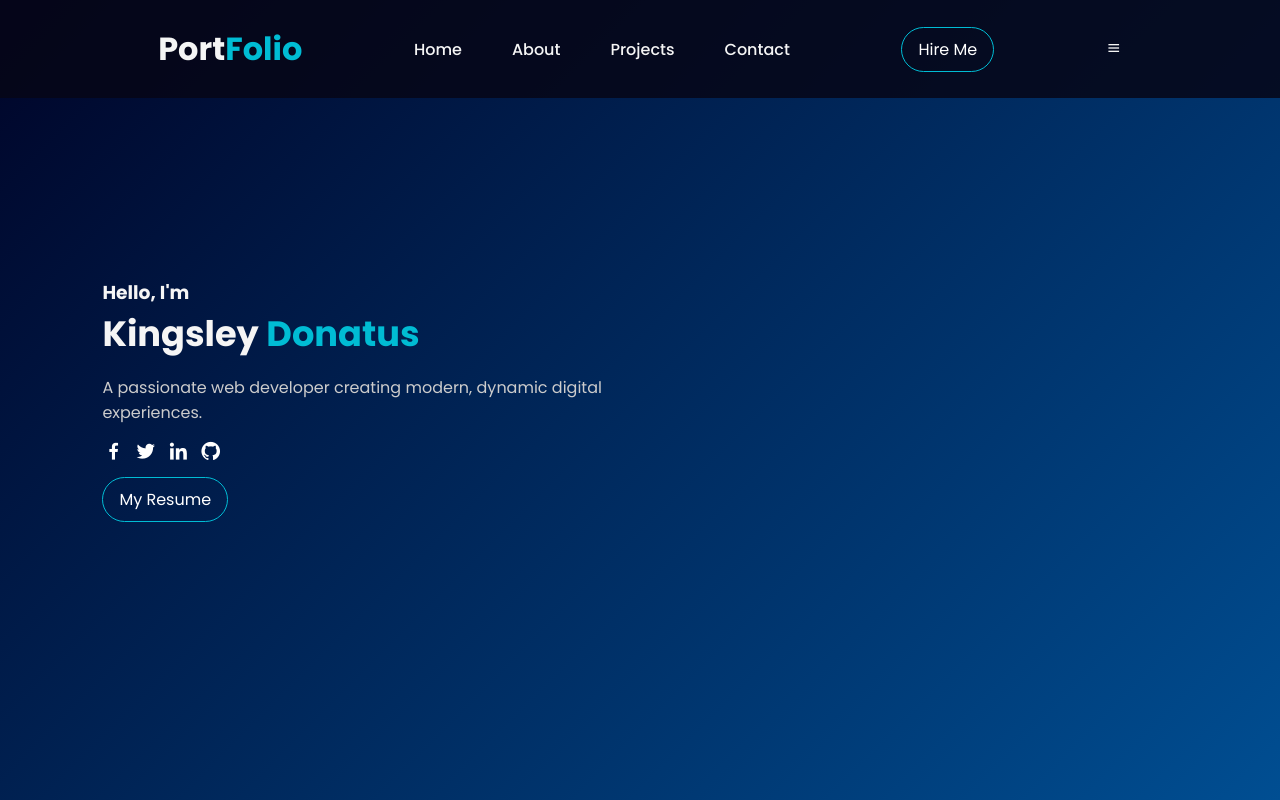
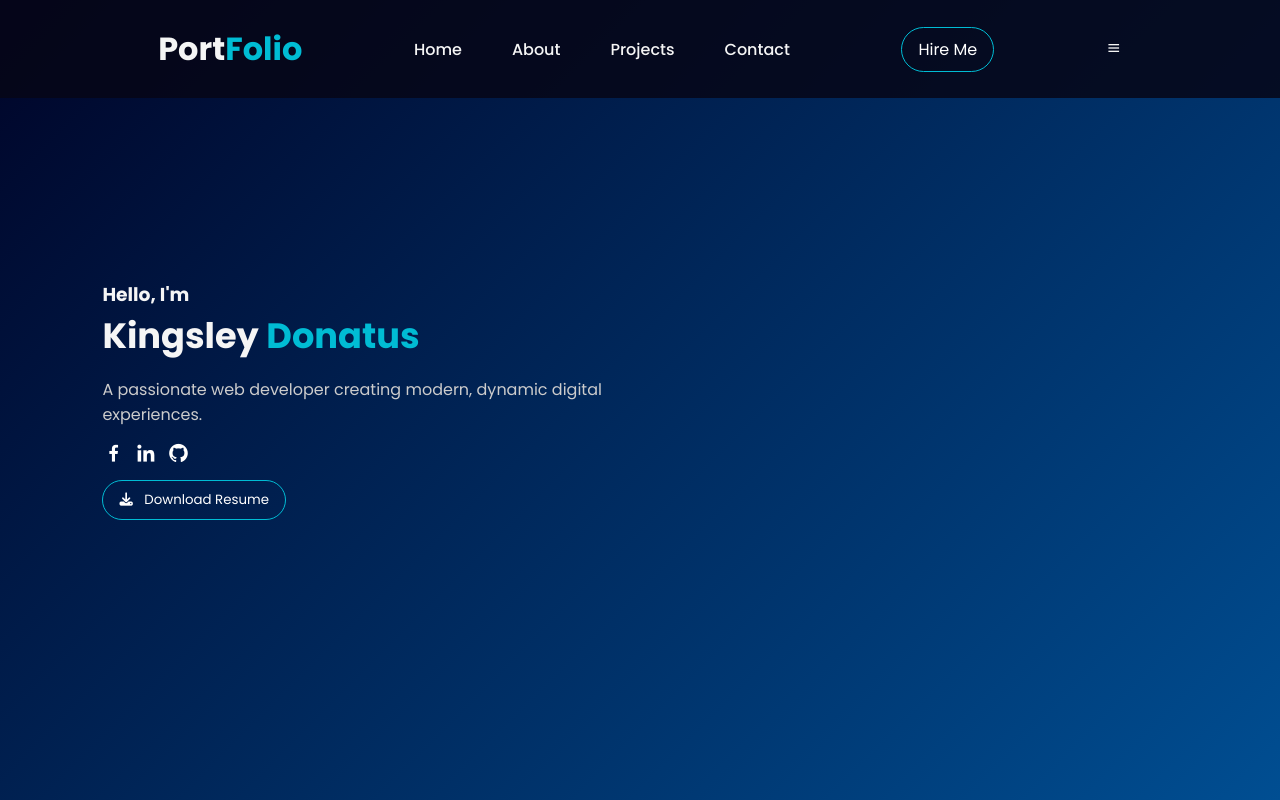
Before and after one commit to Kingsley-wealth/KingsFolio-, a plain HTML site: page index.html in a window 1280 px wide. Shown: the top 800 px of the page. Drawn offline with nearby package versions, Linux system fonts and the light colour scheme.

Commit message:
added resume dowmload feature with animation

```diff
--- a/css/style.css
+++ b/css/style.css
@@ -93,6 +93,9 @@ nav ul li a:hover {
 .btn:hover {
   transform: scale(1.05);
   box-shadow: var(--shadow-glow);
+}
+.btn i {
+  margin-right: 8px;
 }
 /* -- section layout -- */
 section {
--- a/index.html
+++ b/index.html
@@ -14,6 +14,11 @@
   <!-- ===== Fonts & Icons ===== -->
   <link href="https://unpkg.com/boxicons@2.1.4/css/boxicons.min.css" rel="stylesheet" />
   <link href="https://fonts.googleapis.com/css2?family=Poppins:wght@300;400;500;600;700&display=swap" rel="stylesheet" />
+  <link
+  rel="stylesheet"
+  href="https://cdnjs.cloudflare.com/ajax/libs/font-awesome/6.5.0/css/all.min.css"
+/>
+
 
   <!-- ===== CSS & JS ===== -->
   <link rel="stylesheet" href="css/style.css" />
@@ -53,13 +58,17 @@
       <h3 class="typing-text"></h3>
       <p>A passionate web developer creating modern, dynamic digital experiences.</p>
       <div class="social-icons">
-        <a href="#" target="_blank"><i class="bx bxl-facebook"></i></a>
-        <a href="#" target="_blank"><i class="bx bxl-twitter"></i></a>
-        <a href="#" target="_blank"><i class="bx bxl-linkedin"></i></a>
-        <a href="#" target="_blank"><i class="bx bxl-github"></i></a>
+        <a href="https://www.facebook.com/share/1ADm5fdtJt/?mibextid=wwXIfr" target="_blank"><i class="bx bxl-facebook"></i></a>
+        <a href="https://www.linkedin.com/in/kingsley-donatus-03b144341?utm_source=share&utm_campaign=share_via&utm_content=profile&utm_medium=ios_app" target="_blank"><i class="bx bxl-linkedin"></i></a>
+        <a href="https://github.com/Kingsley-wealth" target="_blank"><i class="bx bxl-github"></i></a>
       </div>
 
-      <a href="#"class="btn">My Resume</a>
+<!-- Resume Download Button -->
+<button class="btn" onclick="downloadprogress(this)">
+  <span class="btn-text"><i class="fas fa-download"></i> Download Resume</span>
+</button>
+
+
     </div>
   </section>
 
--- a/js/script.js
+++ b/js/script.js
@@ -139,3 +139,30 @@ document.addEventListener("DOMContentLoaded", () => {
     }, 800);
   });
 });
+function downloadprogress(btn) {
+  if (btn.classList.contains("downloading")) return;
+
+  const txt = btn.querySelector(".btn-text");
+  const old = txt.innerHTML;
+  btn.classList.add("downloading");
+
+  // Show downloading animation
+  txt.innerHTML = '<i class="fas fa-spinner fa-spin"></i> Downloading...';
+
+  // Simulate progress for 3 seconds
+  setTimeout(() => {
+    txt.innerHTML = '<i class="fas fa-check-circle"></i> Complete!';
+
+    // Trigger actual download (auto-download your PDF)
+    const link = document.createElement("a");
+    link.href = "assets/resume5star.pdf"; // <-- your resume file path
+    link.download = "Kingsley-Resume.pdf";
+    link.click();
+
+    // Reset button after 2 seconds
+    setTimeout(() => {
+      txt.innerHTML = old;
+      btn.classList.remove("downloading");
+    }, 2000);
+  }, 3000);
+}
```
Also changed, not shown: 1 other file.
